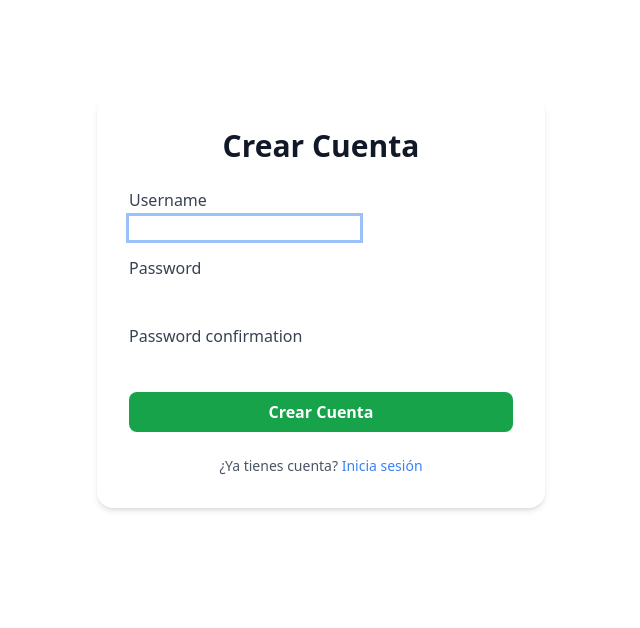
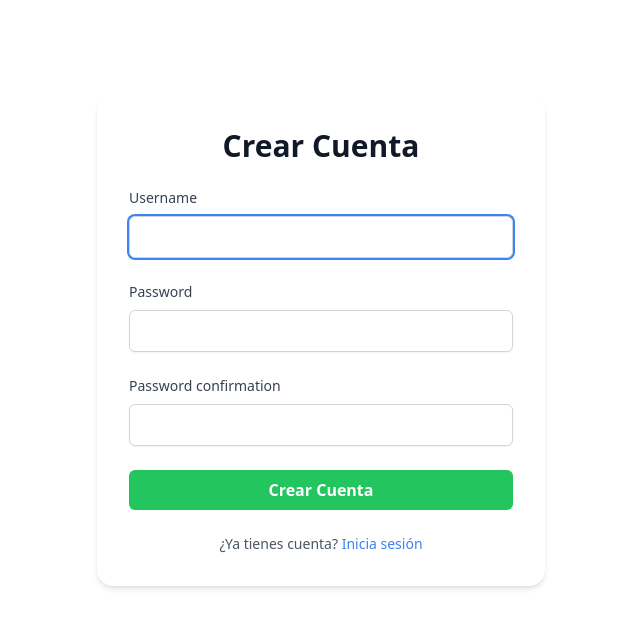
Before and after one commit to Monroy28/MiniProyecto-1, a Django app: page /signup/ in a window 1280 px wide. Shown: the part 88-716 px from the top of the page, without its empty margins (319-959 px from the left). Run offline with Django 5.2, Linux system fonts and the light colour scheme; parts of the project's set-up code (start-up, migrations or seed data) failed here and were passed over; some libraries are stand-ins or nearby versions.

Commit message:
Update SignUp

```diff
--- a/blogapp/templates/registration/signup.html
+++ b/blogapp/templates/registration/signup.html
@@ -1,20 +1,23 @@
 {% extends 'blogapp/base.html' %}
+{% load widget_tweaks %}
 
 {% block content %}
-  <div class="max-w-md mx-auto mt-16 p-8 bg-white dark:bg-gray-800 rounded-2xl shadow-md transition-colors duration-500">
+    <div class="max-w-md mx-auto mt-16 p-8 bg-white dark:bg-gray-800 rounded-2xl shadow-md transition-colors duration-500 animate-fade-in">
         <h2 class="text-3xl font-bold text-center text-gray-900 dark:text-white mb-6">Crear Cuenta</h2>
-    <form method="post" class="space-y-4">
+        <form method="post" class="space-y-6">
             {% csrf_token %}
             {% for field in form %}
                 <div>
-          <label class="block mb-1 text-gray-700 dark:text-gray-300">{{ field.label }}</label>
-          {{ field }}
+                    <label for="{{ field.id_for_label }}"
+                           class="block mb-2 text-sm font-medium text-gray-700 dark:text-gray-300">{{ field.label }}</label>
+                    {{ field|add_class:"shadow-sm bg-white dark:bg-gray-800 text-gray-900 dark:text-white px-4 py-2 rounded-md w-full border border-gray-300 dark:border-gray-700 focus:outline-none focus:ring-2 focus:ring-blue-500" }}
                     {% if field.errors %}
-            <p class="text-red-500 text-sm">{{ field.errors|striptags }}</p>
+                        <p class="text-red-500 text-sm mt-1">{{ field.errors|striptags }}</p>
                     {% endif %}
                 </div>
             {% endfor %}
-      <button type="submit" class="w-full py-2 px-4 bg-green-600 hover:bg-green-700 text-white font-semibold rounded-lg transition duration-300">
+            <button type="submit"
+                    class="w-full bg-green-500 hover:bg-green-600 text-white font-semibold py-2 px-4 rounded-md transition duration-300 focus:outline-none focus:ring-2 focus:ring-green-400 focus:ring-offset-2">
                 Crear Cuenta
             </button>
         </form>
```
Lines whose indentation alone changed are shown as unchanged.
